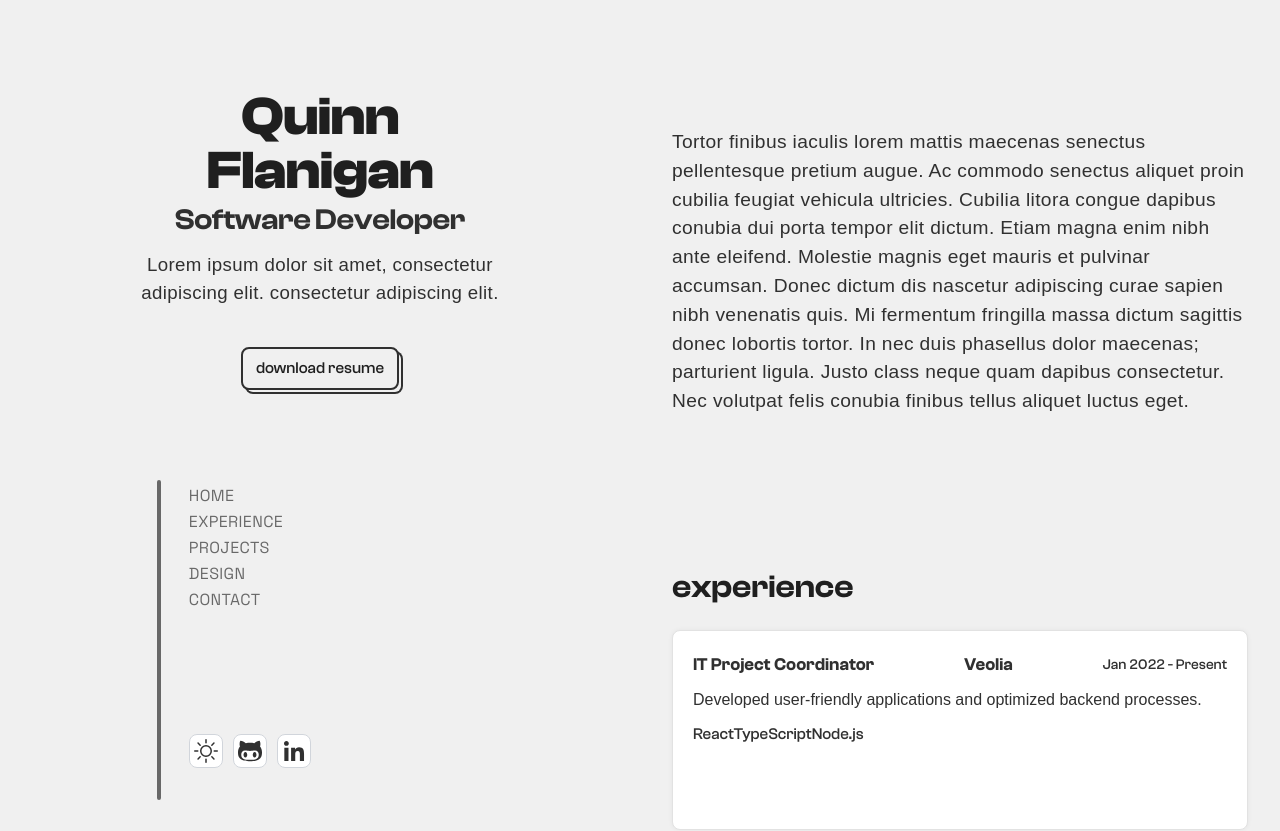
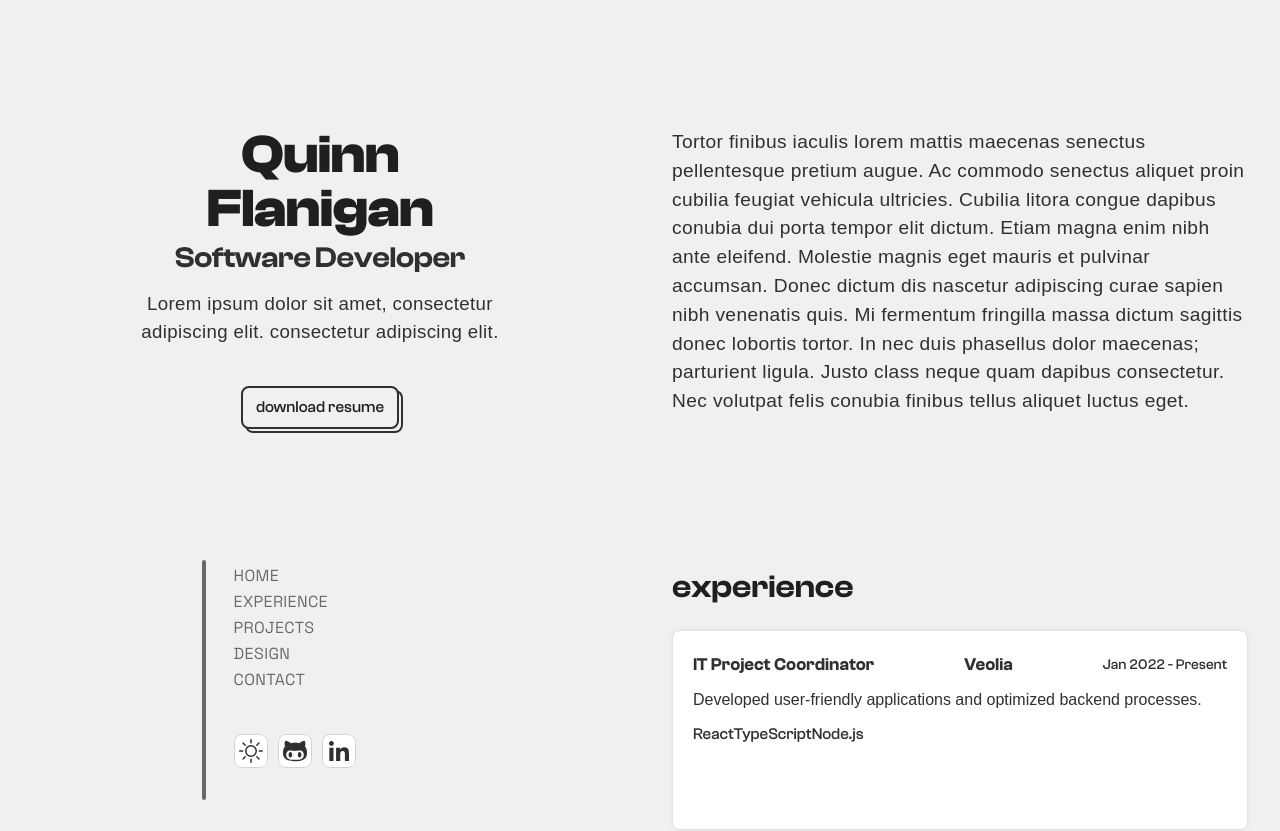
Before and after one commit to qinflan/portfolio, a React (Vite) app in the folder portfolio/client/: page / in a window 1280 px wide. Shown: the top 831 px of the page. Built offline with nearby package versions, Linux system fonts and the light colour scheme; a web font is replaced by a local one.

Commit message:
UI Accessibility

```diff
--- a/portfolio/client/src/components/ui/LeftPanel.css
+++ b/portfolio/client/src/components/ui/LeftPanel.css
@@ -1,10 +1,9 @@
 
 .left-panel-container {
     display: flex;
+    position: relative;
     flex-direction: column;
-    left:0;
-    position: fixed;
-    height: 100vh;
+    align-items: center;
     width: 50%;
 }
 
@@ -12,22 +11,14 @@
     display: flex;
     flex-direction: column;
     align-items: center;
-    justify-content: center;
-    height: 100vh;
+    position: fixed;
+    top: 8rem;
 }
 
-.socials-container {
-    display: flex;
-    gap: 22px;
-    align-items: center;
-}
-
-.socials-container img{
-    width: 40px;
-}
 .logo {
     fill: var(--icon)
 }
+
 .icon-link {
     color: var(--icon);
     cursor: pointer;
@@ -79,3 +70,15 @@
     cursor: default;
     user-select: none;
 }
+
+@media (min-resolution:125dpi) {
+    .hero-container .brutal-btn {
+        display: none;
+    }
+}
+
+@media (min-resolution:150dpi) {
+    .hero-container {
+        top: 10vh;
+    }
+}
--- a/portfolio/client/src/components/ui/Navbar.css
+++ b/portfolio/client/src/components/ui/Navbar.css
@@ -1,22 +1,35 @@
+.navigation {
+    position: fixed;
+    bottom: 0;
+    display: flex;
+    flex-direction: column;
+    align-items: flex-start;
+    position: fixed;
+    width: 20%;
+}
+
+/*     display: flex;
+    flex-direction: column;
+    align-items: center;
+    position: fixed;
+    top: 8rem; */
+
 .navbar-container {
     display: flex;
     justify-content: center;
-    width: 70%;
+    width: 60%;
 }
 
-.navbar-wrapper span {
-    height: 100%;
-}
 
 .navbar-content {
     display: flex;
     flex-direction: column;
     padding:5px 8px;
     gap: 5px;
-    position: relative;
     margin-left: 20px;
-    height:20em;
+    height: auto;
     align-items: flex-start;
+    height: 30vh;
 }
 
 .nav-link {
@@ -55,3 +68,16 @@
     gap: 10px;
     bottom: 2em;
 }
+
+
+@media (min-resolution:150dpi) {
+    .nav-button-container {
+        display: none;
+    }
+}
+
+@media (min-resolution:125dpi) {
+    .navbar-content {
+        height: 35vh;
+    }
+}
--- a/portfolio/client/src/components/ui/RightPanel.css
+++ b/portfolio/client/src/components/ui/RightPanel.css
@@ -4,7 +4,6 @@
     flex-direction: column;
     align-items: center;
     width: 50%;
-    /* height: auto; */
 }
 
 .about-me {
```
